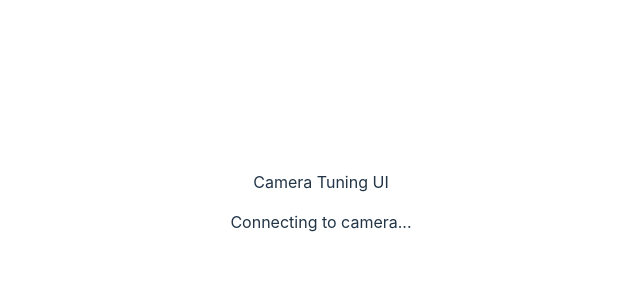
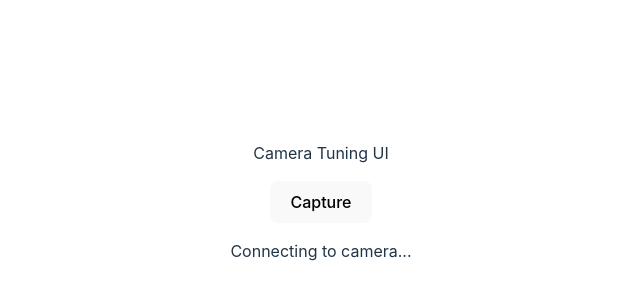
Before and after one commit to UW-RoboSoccer/vision_and_localization, a React (Vite) app in the folder camera_tuning/tuning_ui/: page / in a window 1280 px wide. Shown: the part 198-498 px from the top of the page, without its empty margins (319-959 px from the left). Built offline with nearby package versions, Linux system fonts and the light colour scheme; no server answers.

Commit message:
capture button

```diff
--- a/camera_tuning/tuning_ui/src/App.tsx
+++ b/camera_tuning/tuning_ui/src/App.tsx
@@ -1,4 +1,5 @@
 import "./App.css"
+import CaptureButton from "./components/captureButton"
 import ImageStream from "./components/imageStream"
 
 function App() {
@@ -6,6 +7,9 @@ function App() {
         <>
             <div>
                 <p>Camera Tuning UI</p>
+                <div style={{ display: "flex", justifyContent: "center" }}>
+                    <CaptureButton />
+                </div>
                 <ImageStream />
             </div>
         </>
--- /dev/null
+++ b/camera_tuning/tuning_ui/src/components/captureButton.tsx
@@ -0,0 +1,16 @@
+const CaptureButton = () => {
+    const handleCapture = () => {
+        // send post request to capture image
+        fetch("http://localhost:8085/capture/capture", {
+            method: "POST",
+        })
+    }
+
+    return (
+        <button onClick={handleCapture} className="capture-button">
+            Capture
+        </button>
+    )
+}
+
+export default CaptureButton
```
Also changed, not shown: 1 other file (tests, documents, lock files or other folders).
